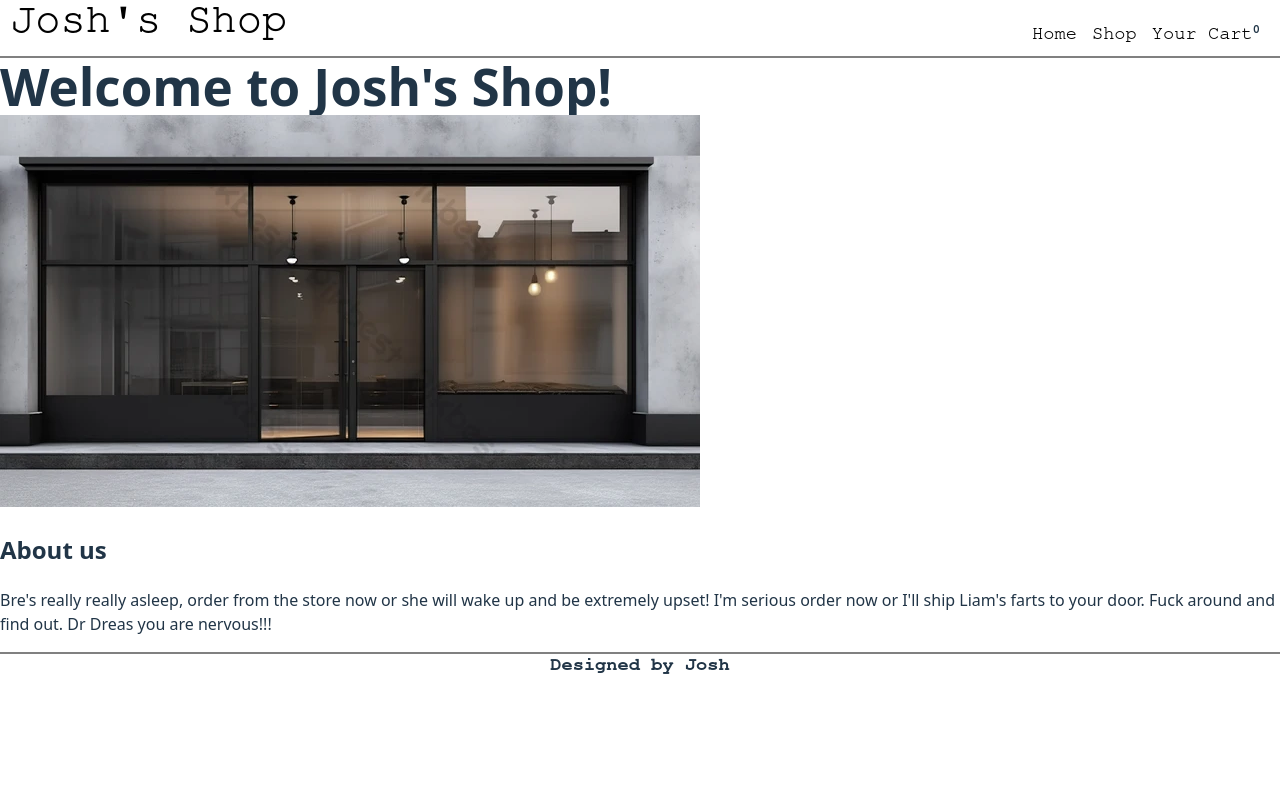
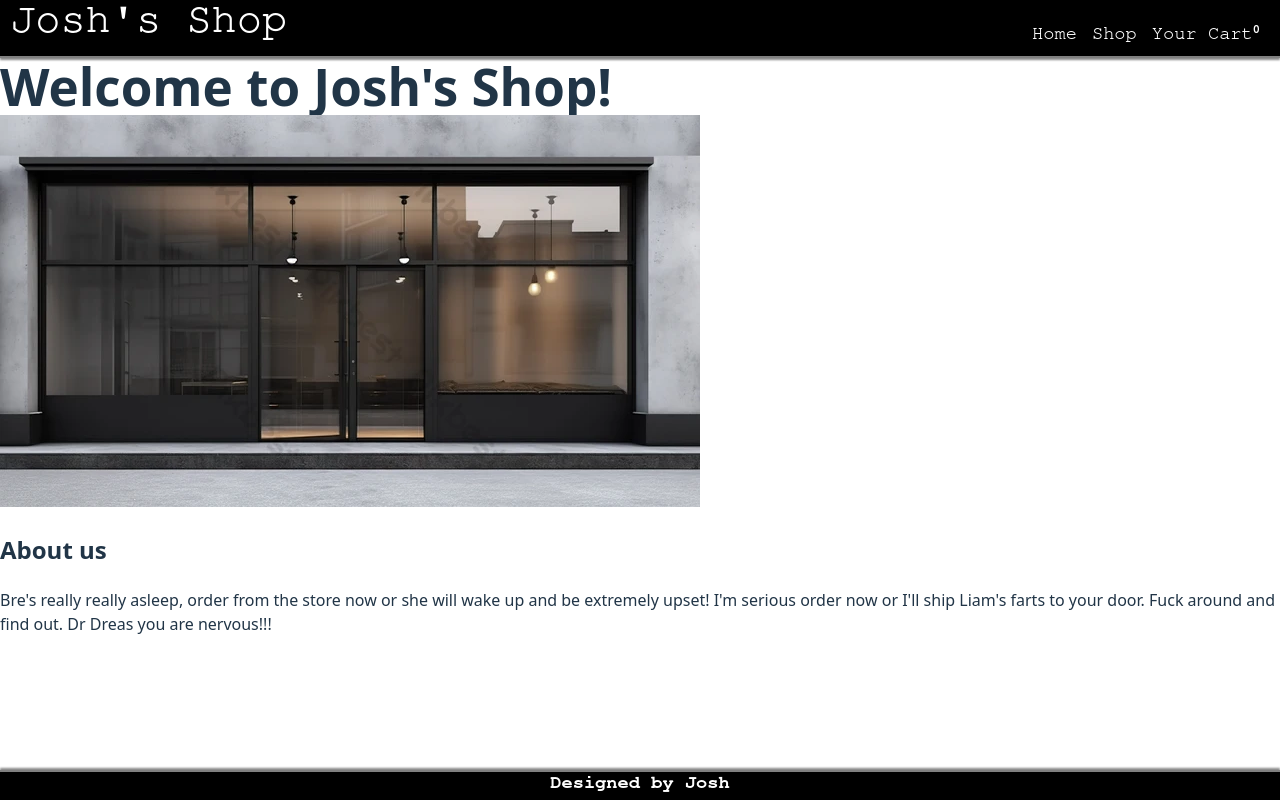
Before and after one commit to joshp423/Shopping-Cart, a React (Vite) app: page / in a window 1280 px wide. Built offline with nearby package versions, Linux system fonts and the light colour scheme; no server answers.

Commit message:
formatting

```diff
--- a/src/App.css
+++ b/src/App.css
@@ -1,12 +1,9 @@
 #root {
   width: 100%;
   margin: 0;
-  display: flex;
-  flex-direction: column;
-}
-
-.card {
-  padding: 2em;
+  display: grid;
+  grid-template-rows: auto 1fr auto;
+  min-height: 100vh;
 }
 
 h1,
--- a/src/components/Cart-Page/Cart-Product-Tile/cartProductTile.css
+++ b/src/components/Cart-Page/Cart-Product-Tile/cartProductTile.css
@@ -1,13 +1,15 @@
 .cartProductTile {
-    display: flex;
-    flex-direction: row;
+    display: grid;
+    grid-template-columns: auto 1fr auto;
     border-top: 2px solid grey;
     margin: 10px 20px 10px 20px;
     gap: 30px;
+    transition: opacity 0.5s ease-out, transform 125ms;
+
 }
 
 .cartProductTile>img {
-    width: 20%;
+    width: 200px;
     height: auto;
     margin-top: 20px;
     margin-left: 15px;
@@ -15,5 +17,31 @@
 }
 
 .cartProductRightSide {
+    display: flex;
+    flex-direction: column;
+    justify-content: center;
+    gap: 30px;
+}
 
+.cartProductTitlePrice {
+    display: flex;
+    flex-direction: column;
 }
+
+.cartProductEdit {
+    display: flex;
+    align-items: center;
+    gap: 10px;
+}
+.cartProductEdit>button {
+    border: 2px solid grey;
+}
+
+.cartRFCButton:hover {
+    background-color: rgb(165, 3, 3);
+    color: white;
+}
+
+.cartProductTile.removing  {
+    transform: translateX(-500px);
+}
--- a/src/components/Cart-Page/Cart-Product-Tile/cartProductTile.jsx
+++ b/src/components/Cart-Page/Cart-Product-Tile/cartProductTile.jsx
@@ -9,10 +9,11 @@ function CartProductTile({ cartItem  }) {
     <div className="cartProductTile" id={cartItem.product.id}>
       <img src={cartItem.product.image} alt={cartItem.product.title} />
       <div className='cartProductRightSide'>
-        <div className="productTitlePrice">
+        <div className="cartProductTitlePrice">
           <h2>{cartItem.product.title}</h2>
           <h3>${cartItem.product.price}</h3>
         </div>
+        <div className='cartProductEdit'>
           <h3>Amount in Cart:</h3>
           <input
             type="number"
@@ -29,14 +30,21 @@ function CartProductTile({ cartItem  }) {
           <button
             onClick={
               () => {
+                const item = document.getElementById(product.id);
+                item.classList.add("removing");
+
+                setTimeout(() => {
                   const newCart = new Map(cart);
                   newCart.delete(product.id);
                   setCart(newCart);
+                }, 125);
               }
             }
+            className='cartRFCButton'
           >
             Remove from cart
           </button>
+        </div>
       </div>
     </div>
   );
--- a/src/components/Cart-Page/cartPage.css
+++ b/src/components/Cart-Page/cartPage.css
@@ -1,5 +1,7 @@
 .cartPage {
     display: flex;
     flex-direction: column;
-    align-items: center;
 }
+.cartPage>h1 {
+    align-self: center;
+}
--- a/src/components/Footer/footer.css
+++ b/src/components/Footer/footer.css
@@ -7,4 +7,11 @@
     width: 100%;
     font-family: 'Nimbus Mono PS', 'Courier New', monospace;
     font-weight: 600;
+    max-height: 50px;
+    background-color: black;
+    box-shadow: 0px -2px 2px rgb(135, 135, 135);
 }
+
+.footer>h3 {
+    color: white;
+}
--- a/src/components/Homepage/homepage.jsx
+++ b/src/components/Homepage/homepage.jsx
@@ -2,7 +2,7 @@ import NavBar from '../Navbar/navBar';
 import storeImage from '../../assets/sleek-and-modern-storefront-design-black-aluminum-glass-front-view-3d-rendered-illustration_9863077.png';
 function Homepage() {
   return (
-    <>
+    <div className='homePage'>
       <div className="hpTitle">
         <h1>Welcome to Josh's Shop!</h1>
       </div>
@@ -20,7 +20,7 @@ function Homepage() {
           nervous!!!
         </p>
       </div>
-    </>
+    </div>
   );
 }
 
--- a/src/components/Navbar/navBar.css
+++ b/src/components/Navbar/navBar.css
@@ -7,6 +7,9 @@
   padding: 5px 10px 5px 10px;
   font-family: 'Nimbus Mono PS', 'Courier New', monospace;
   font-weight: 600;
+  max-height: 50px;
+  background-color: black;
+  box-shadow: 0px 2px 2px rgb(135, 135, 135);
 }
 
 .navLinks {
@@ -22,13 +25,20 @@
   gap: 10px;
 }
 
-
 .navBar>h1 {
   font-size: 42px;
 }
 
-a {
-  color: black;
+a, .navCart>h3 {
+  color: white;
+}
+
+.navLinks>h3 {
+  color: white;
+}
+
+.navBar>a {
+  color: white;
 }
 
 a:hover {
--- a/src/components/Shop-page/Product-Tile/productTile.css
+++ b/src/components/Shop-page/Product-Tile/productTile.css
@@ -1,14 +1,13 @@
 .productTile {
-    display: flex;
-    flex-direction: row;
+    display: grid;
+    grid-template-columns: auto 1fr auto;
     border-top: 2px solid grey;
     margin: 10px 20px 10px 20px;
-    justify-content: center;
     gap: 30px;
 }
 
 .productTile>img {
-    width: 20%;
+    width: 200px;
     height: auto;
     margin-top: 20px;
     margin-left: 15px;
@@ -45,3 +44,12 @@
     justify-content: center;
     gap: 10px;
 }
+
+.productButtons>button {
+    border: 2px solid grey;
+}
+
+.productRFCButton:hover {
+    background-color: rgb(165, 3, 3);
+    color: white;
+}
--- a/src/components/Shop-page/Product-Tile/productTileButtons.jsx
+++ b/src/components/Shop-page/Product-Tile/productTileButtons.jsx
@@ -36,6 +36,7 @@ function DynamicButtonSection({ product }) {
             setCart(newCart);
           }
         }
+        className='productRFCButton'
       >
         Remove from cart
       </button>
```
Also changed, not shown: src/components/Shop-page/Product-Tile/productUpdateCart.jsx (deleted). Lines whose indentation alone changed are shown as unchanged.
